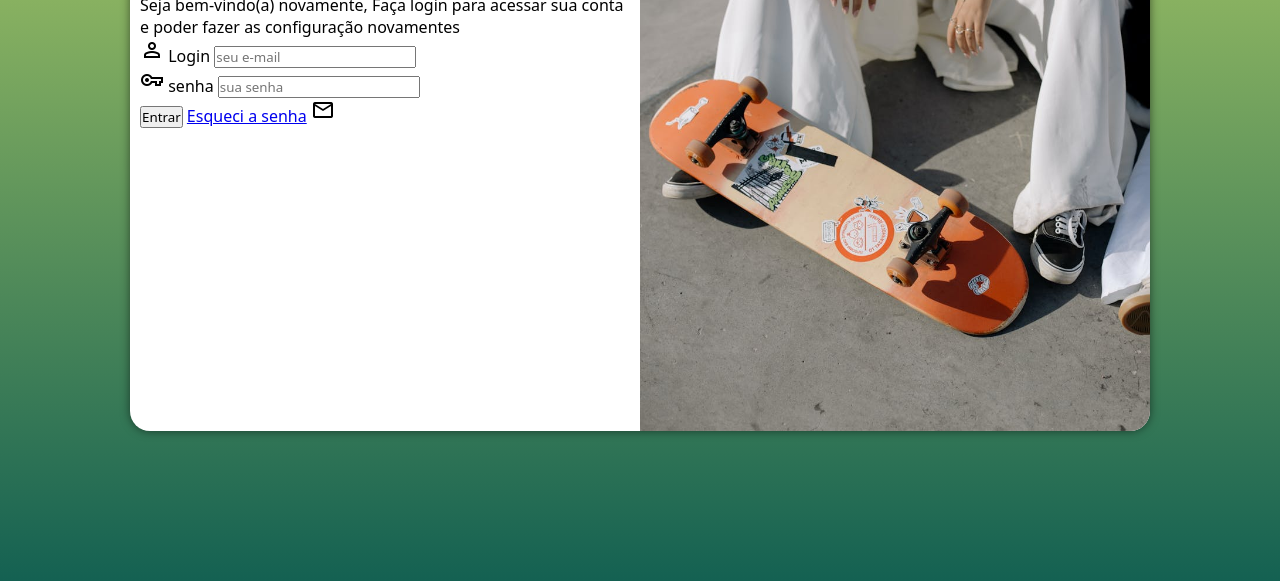
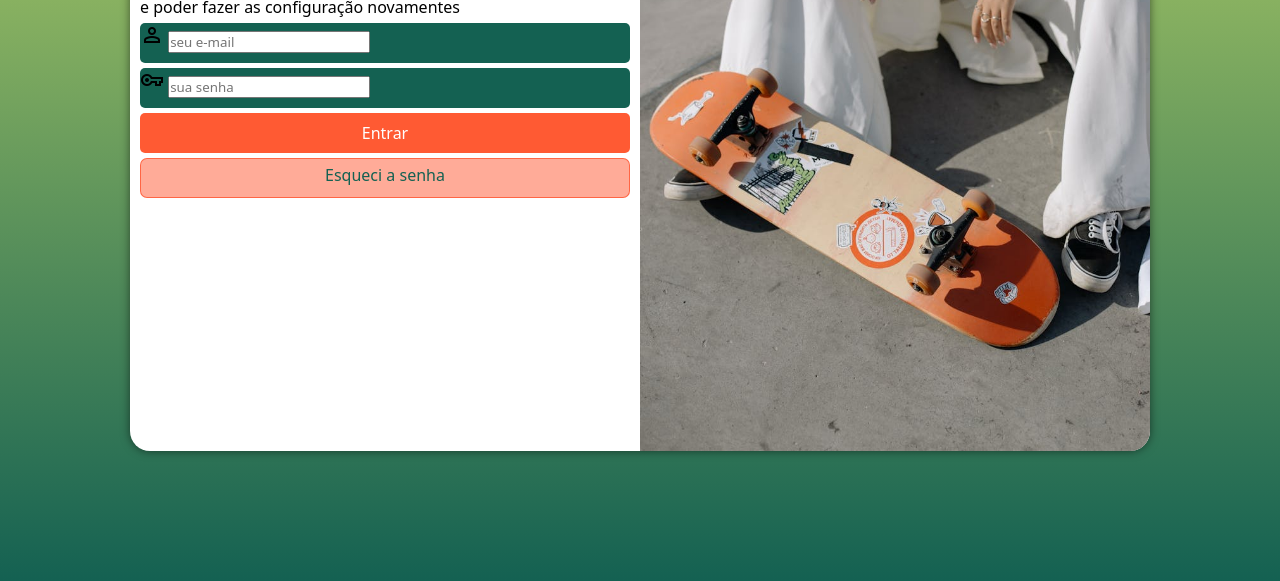
Before and after one commit to Jessicajs31/projeto-login, a plain HTML site: page index.html in a window 1280 px wide. Shown: the part 219-800 px from the top of the page. Drawn offline with nearby package versions, Linux system fonts and the light colour scheme.

Commit message:
personalizei formulario

```diff
--- a/estilos/style.css
+++ b/estilos/style.css
@@ -27,7 +27,7 @@
         transform: translate(-50%,-50%);
         background-color: white;
      width: 250px; /*altura */
-     height: 500px; /*largura */
+     height: 540px; /*largura */
      border-radius: 20px; /*bordas*/
      overflow: hidden; /* a imagem fica dentro da borda */
       box-shadow:0px 0px 10px #00000086;
@@ -50,3 +50,38 @@
      margin-bottom: 10px;}
 
      div#formulario>p { font-size: 1em;}
+
+     form>div.campo { background-color: #146152;
+    display: block;
+     width: 100%;
+     height: 40px;
+     border-radius: 5px;
+     margin: 5px 0px;
+     }
+     div.campo>label { display: none;}
+        form > input[type=submit]{ display: block;
+        font-size: 1em;
+     width: 100%;
+     height: 40px;
+     background-color: #FF5A33;
+     color: white;
+      border: none;
+     border-radius: 5px;
+    cursor: pointer; }
+
+     form> input[type=submit]:hover { background-color: #146152;}
+
+     form> a.botao { display: block;
+    text-align: center;
+font-size: 1em;
+ width: 100%;
+ height: 40px;
+background-color: #ff583380;
+ border: 1px solid #ff5833d0;
+ border-radius: 7px;
+ text-decoration: none;
+color:#146152;
+padding-top: 5px;
+margin-top: 5px;}
+
+ form>a.botao:hover { background-color:#B4CF66;}
--- a/index.html
+++ b/index.html
@@ -36,8 +36,8 @@
 </div>
  <input type="submit" value="Entrar">
 
- <a href="esqueci.html">Esqueci a senha</a>
- <span class="material-symbols-outlined">email</span>
+ <a href="esqueci.html" class="botao">Esqueci a senha</a>
+
  </form>
 </div>
 
```
